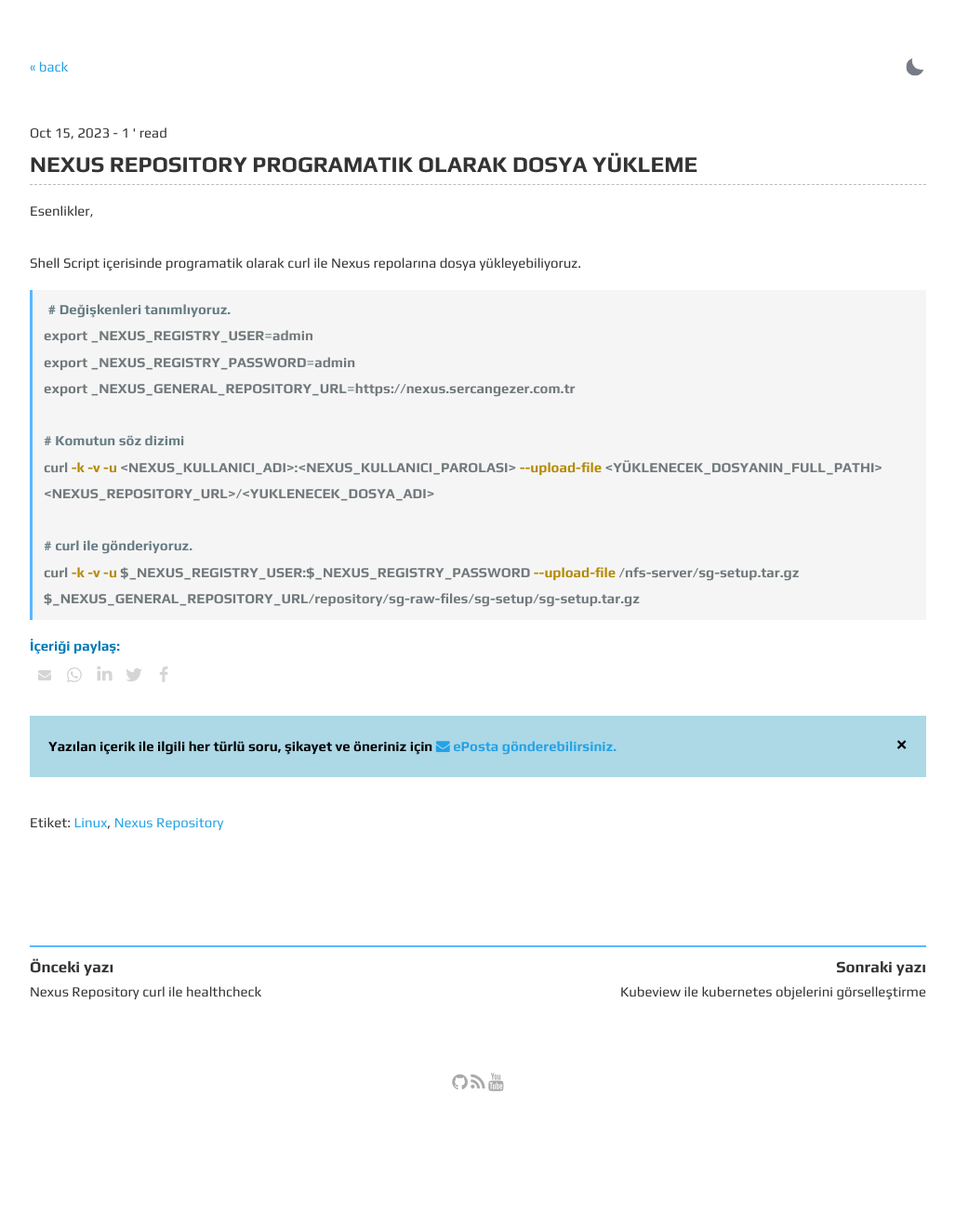
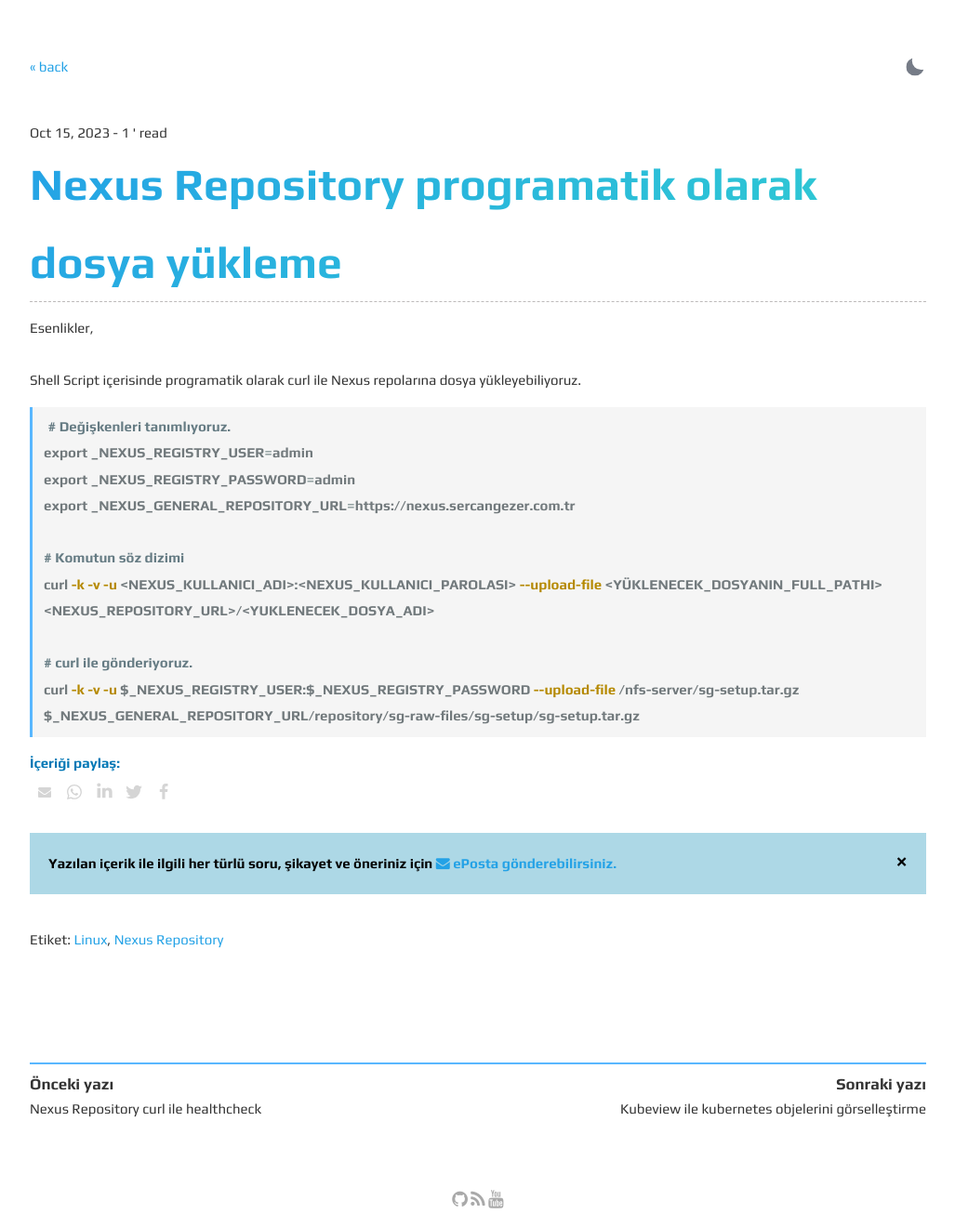
Before and after one commit to sercangezer/sercangezer.github.io, a Jekyll site: the page built from _posts/2023-10-15-nexus-repository-programatik-dosya-yukeleme.md, in a window 1280 px wide. Shown: the whole page at 93% size, without its empty margins (126-1153 px from the left). Built offline with Jekyll 4.4.1, drawn with Linux system fonts in a browser that asks for light colours; before the commit the page ends 1194 px from its top, so only the background shows below that.

Commit message:
h1 title css düzeltildi.

```diff
--- a/_sass/_main.scss
+++ b/_sass/_main.scss
@@ -257,14 +257,23 @@ blockquote {
 }
 
 h1 {
-	color: var(--main-text-color);
-	text-transform: uppercase;
-	font-size: 2rem;
-	font-weight: bold;
-	margin-bottom: 0.5rem;
+  color: var(--main-text-color);
+  font-size: 2rem;
+  font-weight: bold;
+  margin-bottom: 0.5rem;
   border-bottom: 1px dashed #bdbaba;
 
 }
+
+// h1 {
+// 	color: var(--main-text-color);
+// 	text-transform: capitalize;
+// 	font-size: 2rem;
+// 	font-weight: bold;
+// 	margin-bottom: 0.5rem;
+//   border-bottom: 1px dashed #bdbaba;
+
+// }
 
 h2,
 h3,
@@ -373,9 +382,12 @@ time {
 }
 
 .post > h1.title {
-	font-size: x-large;
+	font-size: xxx-large;
 	margin-top: 0;
 	margin-bottom: 0;
+  background: -webkit-linear-gradient(135deg, #30CFD0, #24a2e6 );
+  -webkit-background-clip: text;
+  -webkit-text-fill-color: transparent;
 }
 
 .post > time {
```
